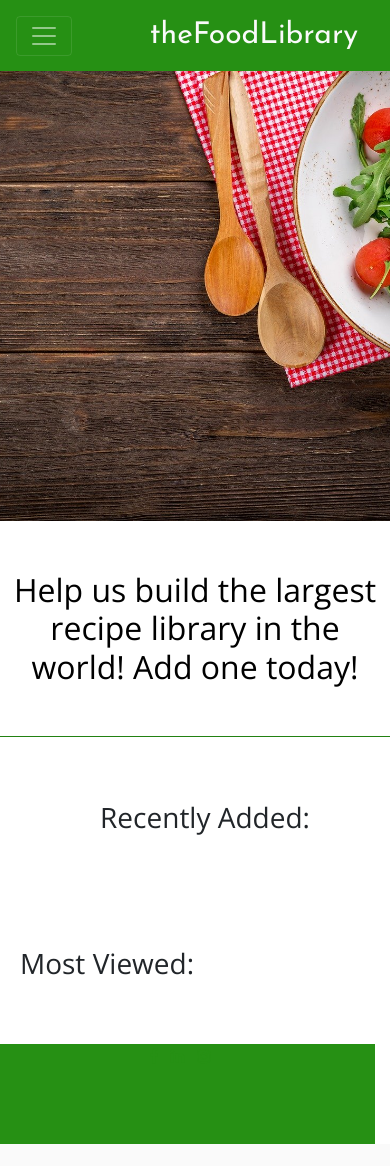
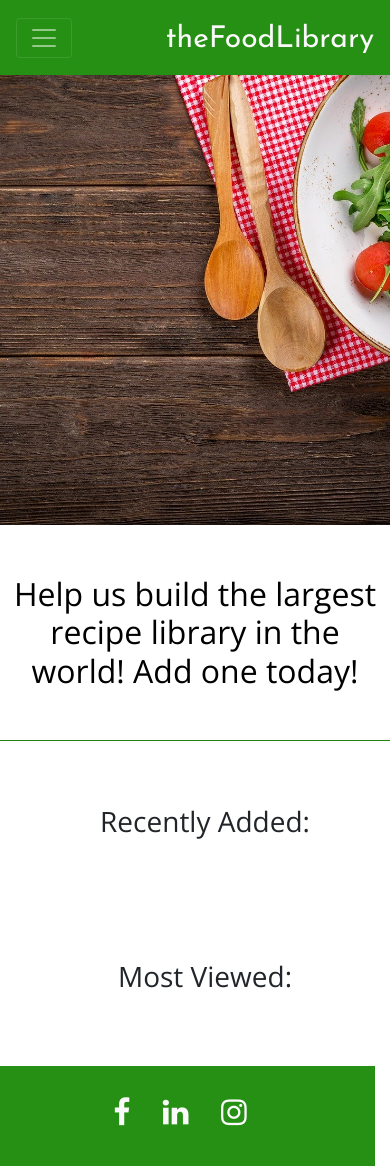
Before and after one commit to Code-Institute-Submissions/mendesfsweden-MilestoneProject3, a Flask app: page / in a window 390 px wide. Before the commit the page ends 1144 px from the top, so only its background shows below. Run offline with Flask 2, Linux system fonts and the light colour scheme; data that the repository does not hold is empty; some libraries are stand-ins or nearby versions.

Commit message:
fixed logo position in smaller screens centered the pagination characteres

```diff
--- a/static/style.css
+++ b/static/style.css
@@ -1,6 +1,6 @@
 @import url('https://fonts.googleapis.com/css2?family=Josefin+Sans&family=Open+Sans:wght@300&display=swap');
 
-a {
+.home-rec-links {
     text-decoration: none;
     color: #269014;
 }
@@ -14,6 +14,11 @@ li {
     font-size: 30px;
     color: #fafafa;
     text-decoration: none;
+    right: 0;
+    top: 12px;
+
+
+
 }
 
 .btn-header {
@@ -25,6 +30,7 @@ li {
 
 .bg-nav-bar {
     background-color: #269014;
+    min-height: 75px;
 }
 
 .social-media {
@@ -74,7 +80,7 @@ li {
     width: 100vw;
     font-family: 'Open Sans', sans-serif;
     margin: 50px 0 50px 0;
-    text-align: center;
+
  }
 
  .container-header {
@@ -97,3 +103,19 @@ li {
     margin-top:50px;
     margin-bottom: 50px;
 }
+
+.home-rec{
+    text-align: left;
+    margin: 25px 0 0 200px;
+}
+
+.social-links {
+    color: #fafafa;
+    padding: 10px;
+    font-size: 30px;
+}
+
+a:hover{
+    text-decoration: none;
+    color: black;
+}
--- a/templates/base.html
+++ b/templates/base.html
@@ -13,7 +13,7 @@
 </head>
 
 <body>
-	<nav class="navbar sticky-top navbar-expand-lg bg-nav-bar navbar-dark">
+	<nav class="navbar fixed-top navbar-expand-lg bg-nav-bar navbar-dark position-relative">
   <button class="navbar-toggler" type="button" data-toggle="collapse" data-target="#navbarNav" aria-controls="navbarNav" aria-expanded="false" aria-label="Toggle navigation">
     <span class="navbar-toggler-icon"></span>
   </button>
@@ -33,28 +33,28 @@
       </li>
     </ul>
   </div>
-  <a class="navbar-brand" id="logo" href="{{url_for('home')}}">theFoodLibrary</a>
+  <a class="navbar-brand position-absolute" id="logo" href="{{url_for('home')}}">theFoodLibrary</a>
 </nav>
 
 	{% block content %}
 	{% endblock %}
 
 	<div class="social-media text-center">
-		<ul class="list-inline social-links">
+		<ul class="list-inline pt-4">
 			<li class="list-inline-item">
-				<a target="_blank" href="https://www.facebook.com/">
+				<a class="social-links" target="_blank" href="https://www.facebook.com/">
 					<i class="fa fa-facebook" aria-hidden="true"></i>
 					<span class="sr-only">Facebook</span>
 				</a>
 			</li>
 			<li class="list-inline-item">
-				<a target="_blank" href="https://www.linkedin.com/">
+				<a class="social-links target="_blank" href="https://www.linkedin.com/">
 					<i class="fa fa-linkedin" aria-hidden="true"></i>
 					<span class="sr-only">LinkedIn</span>
 				</a>
 			</li>
 			<li class="list-inline-item">
-				<a target="_blank" href="https://www.instagram.com/ceramica.antonio">
+				<a class="social-links target="_blank" href="https://www.instagram.com/ceramica.antonio">
 					<i class="fa fa-instagram" aria-hidden="true"></i>
 					<span class="sr-only">Instagram</span>
 				</a>
--- a/templates/home.html
+++ b/templates/home.html
@@ -3,23 +3,23 @@
 <div class="container-fluid container-home">
 </div>
 <div class="">
-	<h2 class="header-home">Help us build the largest recipe library in the world! Add one today!</h2>
+	<h2 class="header-home text-center">Help us build the largest recipe library in the world! Add one today!</h2>
 </div>
 <hr class="divider">
 <div class="row">
 	<div class="col-md-6 pb-5 pt-5 text-center">
 		<h3 class="sub-headers">Recently Added:</h3>
-		<ul>
+		<ul class="home-rec">
 			{% for rec in recently_added %}
-			<li><a href='/recipe/{{rec._id}}'> {{rec.name}} </a></li>
+			<li><a class="home-rec-links" href='/recipe/{{rec._id}}'> {{rec.name}} </a></li>
 			{% endfor %}
 		</ul>
 	</div>
-	<div class="col-md-6 pb-5 pt-5">
+	<div class="col-md-6 pb-5 pt-5 text-center">
 		<h3 class="sub-headers">Most Viewed:</h3>
-		<ol>
+		<ol class="home-rec">
 			{% for rec in top_four %}
-			<li><a href='/recipe/{{rec._id}}'> {{rec.name}} </a></li>
+			<li><a class="home-rec-links" href='/recipe/{{rec._id}}'> {{rec.name}} </a></li>
 			{% endfor %}
 		</ol>
 	</div>
```
Also changed, not shown: templates/recipes.html (+6 -3 lines).
